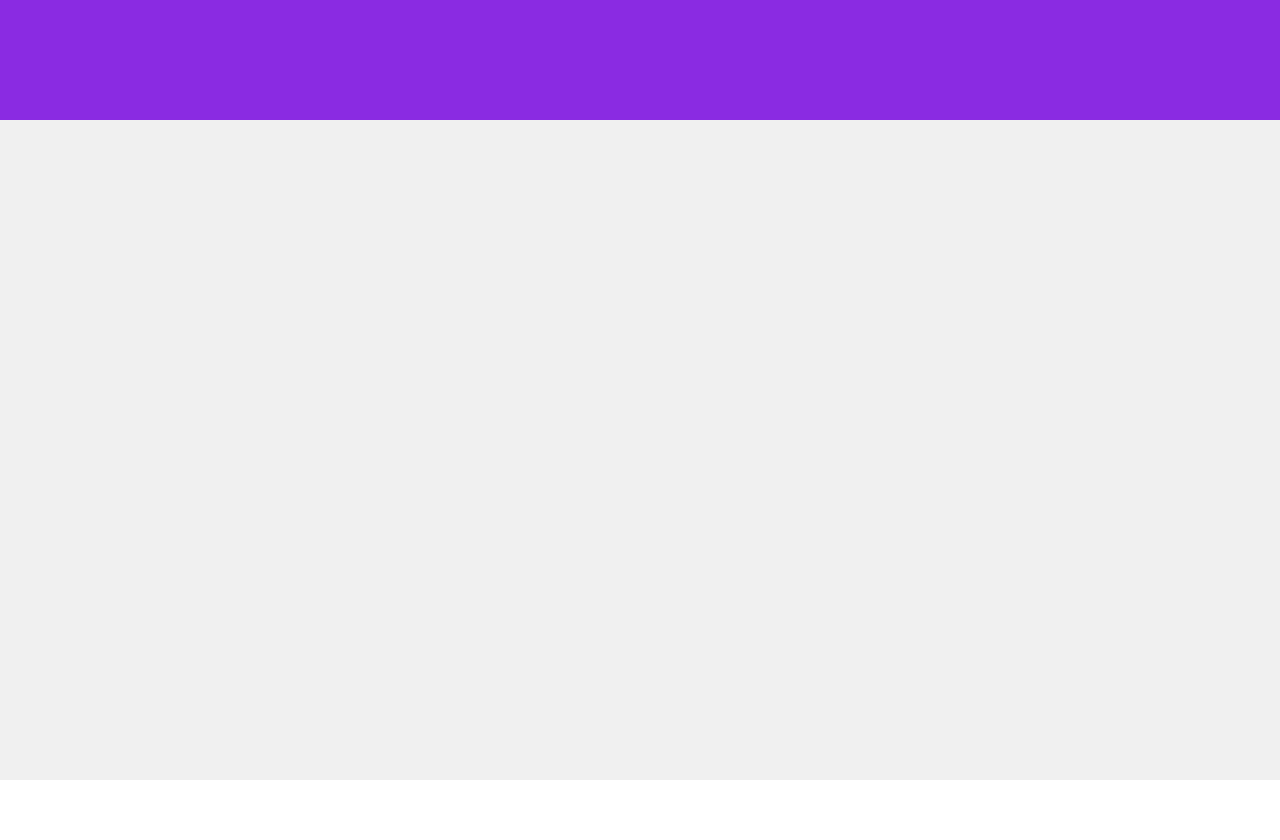
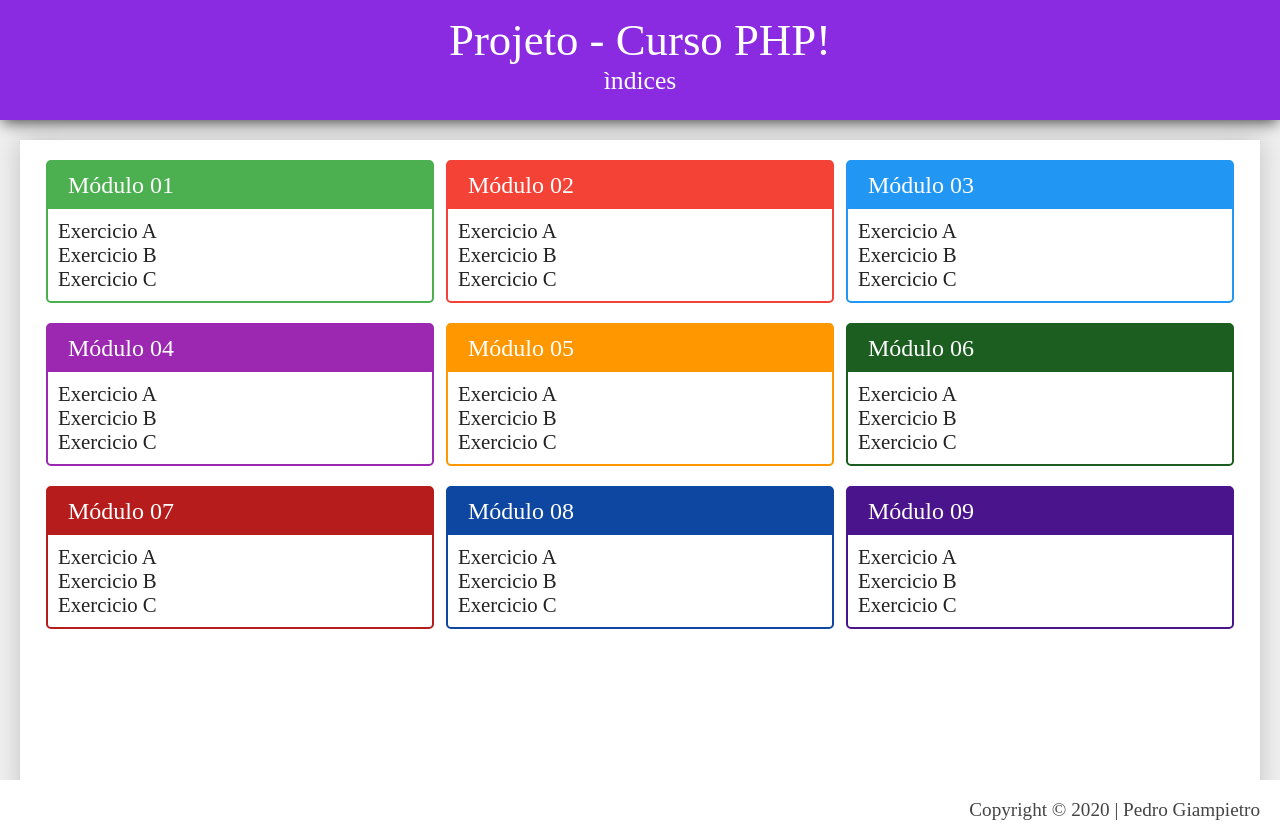
Before and after one commit to pedrogiampietro/curso-php, a PHP site: page / in a window 1280 px wide. Run offline with PHP 8.4, Linux system fonts and the light colour scheme.

Commit message:
Adicionado pagina de exercicios

```diff
--- a/assets/css/style.css
+++ b/assets/css/style.css
@@ -22,6 +22,30 @@ body {
 
     grid-area: header;
     background-color: blueviolet;
+    color: white;
+    display: flex;
+    flex-direction: column;
+    justify-content: center;
+    align-items: center;
+    padding-bottom: 10px;
+    z-index: 1;
+    box-shadow: 0px 4px 15px -2px rgba(0, 0, 0, 0.75);
+
+}
+
+.header > h1 {
+
+    margin: 0px;
+    font-weight: 300;
+    font-size: 2.8rem;
+
+}
+
+.header > h2 {
+
+    margin: 0px;
+    font-weight: 200;
+    font-size: 1.6rem;
 
 }
 
@@ -34,9 +58,110 @@ body {
 
 }
 
+.content {
+
+    position: relateive;
+    height: 100%;
+    overflow-y: scroll;
+    background-color: #fff;
+    padding: 20px;
+    box-shadow: 0px 0px 25px 0px rgba(0, 0, 0, 0.2);
+
+}
+
 .footer {
 
     grid-area: footer;
     background-color: #fff;
+    display: flex;
+    justify-content: flex-end;
+    align-items: center;
+    font-size: 1.2rem;
+    padding-right: 20px;
+    color: #444;
 
 }
+
+.modules {
+
+    display: flex;
+    flex-wrap: wrap;
+    justify-content: space-around;
+
+}
+
+.module {
+
+    flex-basis: 32%;
+    margin-bottom: 20px;
+    border-radius: 5px;
+
+}
+
+.module > h3 {
+
+    margin: 0px;
+    color: #fff;
+    font-weight: 300;
+    font-size: 1.5rem;
+    padding: 10px 20px;
+    background-color: blueviolet;
+
+}
+
+.module > ul {
+
+    margin: 0px;
+    padding: 10px;
+    list-style: none;
+
+}
+
+.module > ul li {
+
+    padding: 7;
+    font-size: 1.3rem;
+    cursor: pointer;
+
+}
+
+.module > ul > li > a {
+
+    display: flex;
+    text-decoration: none;
+    color: #222;
+
+}
+
+.module > ul > li:hover {
+
+    background-color: #EEE;
+
+}
+
+.module.green { border: 2px solid #4CAF50; }
+.module.green > h3 { background-color: #4CAF50; }
+
+.module.red { border: 2px solid #F44336; }
+.module.red > h3 { background-color: #F44336; }
+
+.module.blue { border: 2px solid #2196F3; }
+.module.blue > h3 { background-color: #2196F3; }
+
+.module.purple { border: 2px solid #9C27B0; }
+.module.purple > h3 { background-color: #9C27B0; }
+
+.module.orange { border: 2px solid #FF9800; }
+.module.orange > h3 { background-color: #FF9800; }
+
+.module.dark-green { border: 2px solid #1B5E20; }
+.module.dark-green > h3 { background-color: #1B5E20; }
+
+.module.dark-red { border: 2px solid #B71C1C; }
+.module.dark-red > h3 { background-color: #B71C1C; }
+
+.module.dark-blue { border: 2px solid #0D47A1; }
+.module.dark-blue > h3 { background-color: #0D47A1; }
+
+.module.dark-purple { border: 2px solid #4A148C; }
+.module.dark-purple > h3 { background-color: #4A148C; }
--- a/index.html
+++ /dev/null
@@ -1,21 +0,0 @@
-<!DOCTYPE html>
-<html lang="en">
-<head>
-    <meta charset="UTF-8">
-    <link href="https://fonts.googleapis.com/css?family=Oswald:400,600&display=swap" rel="stylesheet">
-    <link rel="stylesheet" href="assets/css/style.css" />
-    <title>Curso PHP.</title>
-</head>
-<body>
-
-    <header class="header"></header>
-
-
-    <main class="main"></main>
-
-
-
-    <footer class="footer"></footer>
-
-</body>
-</html>
--- /dev/null
+++ b/index.php
@@ -0,0 +1,127 @@
+<!DOCTYPE html>
+<html lang="en">
+<head>
+    <meta charset="UTF-8">
+    <link href="https://fonts.googleapis.com/css?family=Oswald:400,600&display=swap" rel="stylesheet">
+    <link rel="stylesheet" href="assets/css/style.css" />
+    <title>Curso PHP.</title>
+</head>
+<body>
+
+    <header class="header">
+        <h1>Projeto - Curso PHP!</h1>
+        <h2>ìndices</h2>
+    </header>
+
+
+    <main class="main">
+        <div class="content">
+            <nav class="modules">
+                <div class="module green">
+                    <h3>Módulo 01</h3>
+                    <ul>
+                        <li><a href="exercicio.php">Exercicio A</a></li>
+                        <li><a href="#">Exercicio B</a></li>
+                        <li> <a href="#">Exercicio C</a></li>
+                    </ul>
+                </div>
+
+                <div class="module red">
+                    <h3>Módulo 02</h3>
+                    <ul>
+                        <li>
+                            <li><a href="#">Exercicio A</a></li>
+                            <li><a href="#">Exercicio B</a></li>
+                            <li> <a href="#">Exercicio C</a></li>
+                        </li>
+                    </ul>
+                </div>
+
+                <div class="module blue">
+                    <h3>Módulo 03</h3>
+                    <ul>
+                        <li>
+                            <li><a href="#">Exercicio A</a></li>
+                            <li><a href="#">Exercicio B</a></li>
+                            <li> <a href="#">Exercicio C</a></li>
+                        </li>
+                    </ul>
+                </div>
+
+                <div class="module purple">
+                    <h3>Módulo 04</h3>
+                    <ul>
+                        <li>
+                            <li><a href="#">Exercicio A</a></li>
+                            <li><a href="#">Exercicio B</a></li>
+                            <li> <a href="#">Exercicio C</a></li>
+                        </li>
+                    </ul>
+                </div>
+
+                <div class="module orange">
+                    <h3>Módulo 05</h3>
+                    <ul>
+                        <li>
+                            <li><a href="#">Exercicio A</a></li>
+                            <li><a href="#">Exercicio B</a></li>
+                            <li> <a href="#">Exercicio C</a></li>
+                        </li>
+                    </ul>
+                </div>
+
+                <div class="module dark-green">
+                    <h3>Módulo 06</h3>
+                    <ul>
+                        <li>
+                            <li><a href="#">Exercicio A</a></li>
+                            <li><a href="#">Exercicio B</a></li>
+                            <li> <a href="#">Exercicio C</a></li>
+                        </li>
+                    </ul>
+                </div>
+
+                <div class="module dark-red">
+                    <h3>Módulo 07</h3>
+                    <ul>
+                        <li>
+                            <li><a href="#">Exercicio A</a></li>
+                            <li><a href="#">Exercicio B</a></li>
+                            <li> <a href="#">Exercicio C</a></li>
+                        </li>
+                    </ul>
+                </div>
+
+                <div class="module dark-blue">
+                    <h3>Módulo 08</h3>
+                    <ul>
+                        <li>
+                            <li><a href="#">Exercicio A</a></li>
+                            <li><a href="#">Exercicio B</a></li>
+                            <li> <a href="#">Exercicio C</a></li>
+                        </li>
+                    </ul>
+                </div>
+
+                <div class="module dark-purple">
+                    <h3>Módulo 09</h3>
+                    <ul>
+                        <li>
+                            <li><a href="#">Exercicio A</a></li>
+                            <li><a href="#">Exercicio B</a></li>
+                            <li> <a href="#">Exercicio C</a></li>
+                        </li>
+                    </ul>
+                </div>
+            </nav>
+        </div>
+    </main>
+
+
+
+    <footer class="footer">
+        Copyright © <?= date('Y'); ?> | Pedro Giampietro
+    </footer>
+
+</body>
+</html>
```
Also changed, not shown: assets/css/exercicio.css (added, +41 -0 lines), exercicio.php (added, +36 -0 lines).
